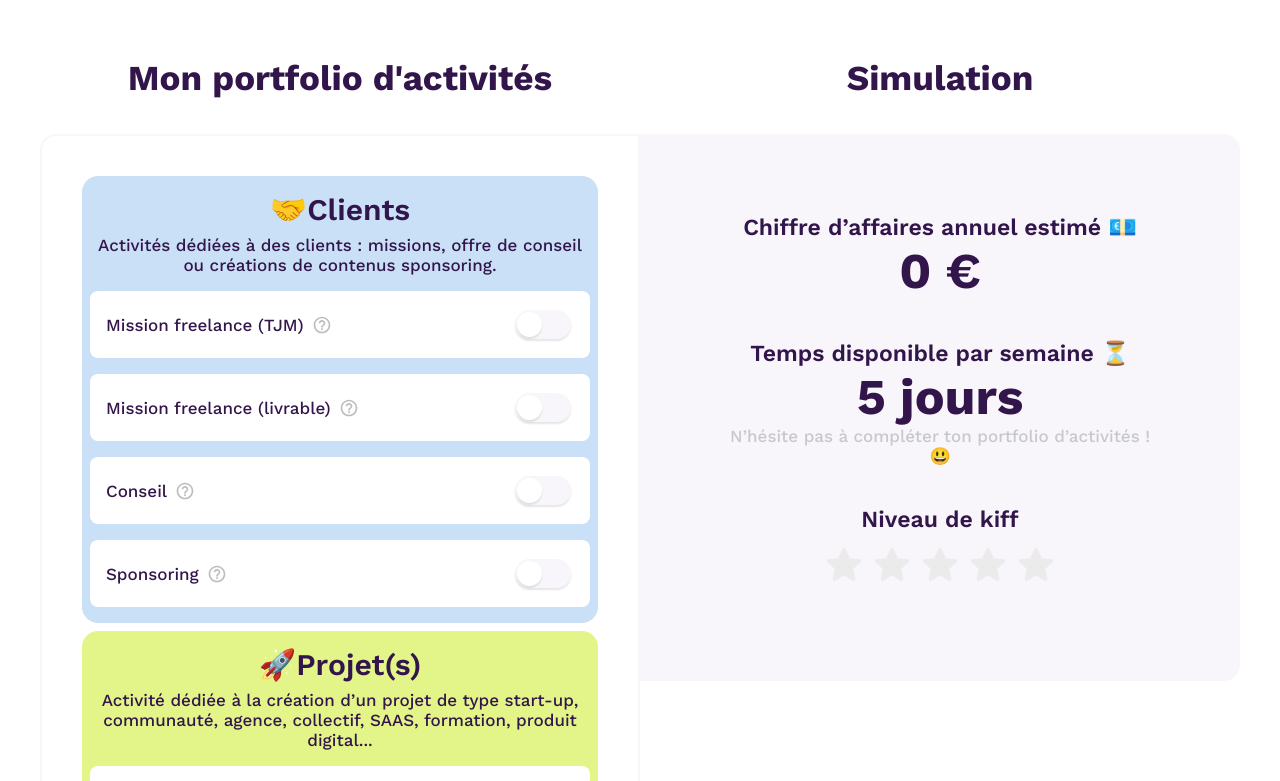
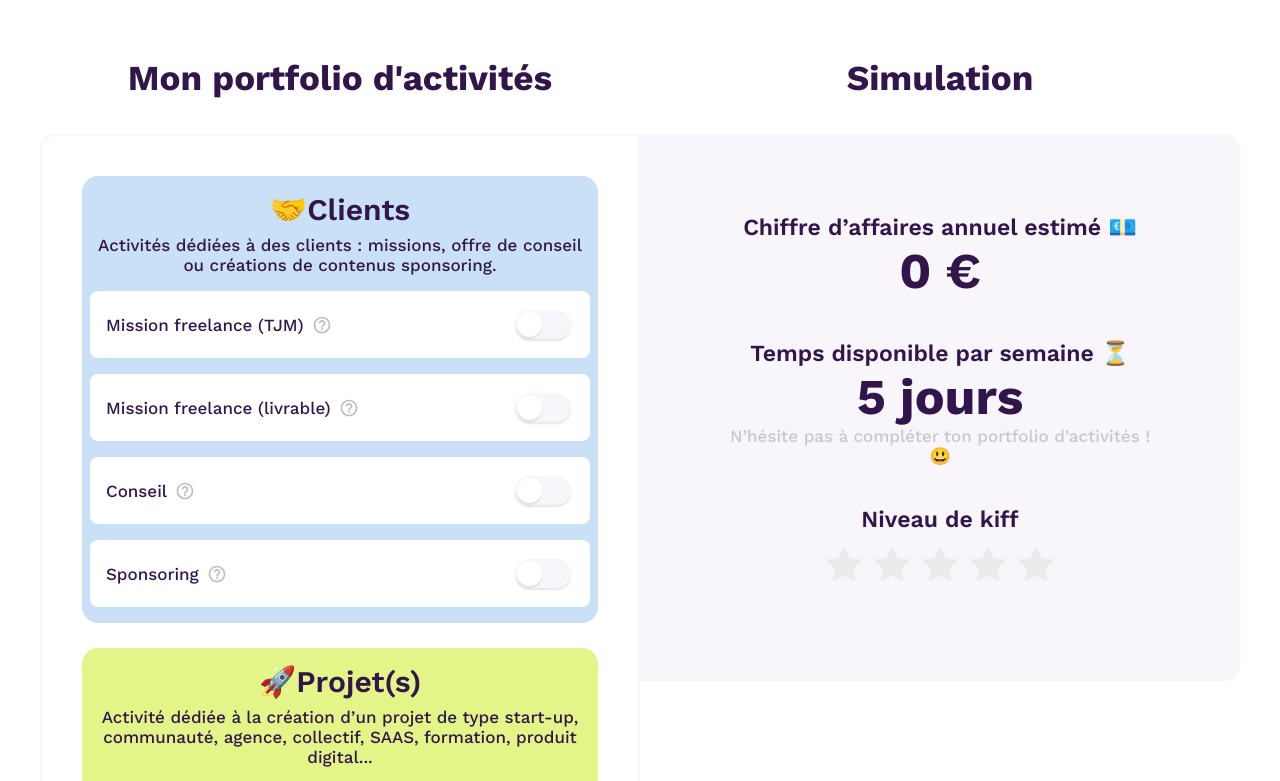
Before and after one commit to troptropcontent/freelance_revenue_simulator, a React (Vite) app in the folder frontend/: page / in a window 1280 px wide. Shown: the part 660-1441 px from the top of the page. Built offline with nearby package versions, Linux system fonts and the light colour scheme.

Commit message:
set gap between activies groups to 25 px

```diff
--- a/frontend/src/components/simulator/activities/ActivitiesList.tsx
+++ b/frontend/src/components/simulator/activities/ActivitiesList.tsx
@@ -89,7 +89,7 @@ const ActivitiesList = () => {
     <Accordion.Root type="multiple">
       <List.Root
         grow
-        gap="sm"
+        gap={25}
         border={{ color: "neutral.medium", size: "sm" }}
         borderRadius={{ bottomLeft: "md", topLeft: "md" }}
         padding={40}
```
